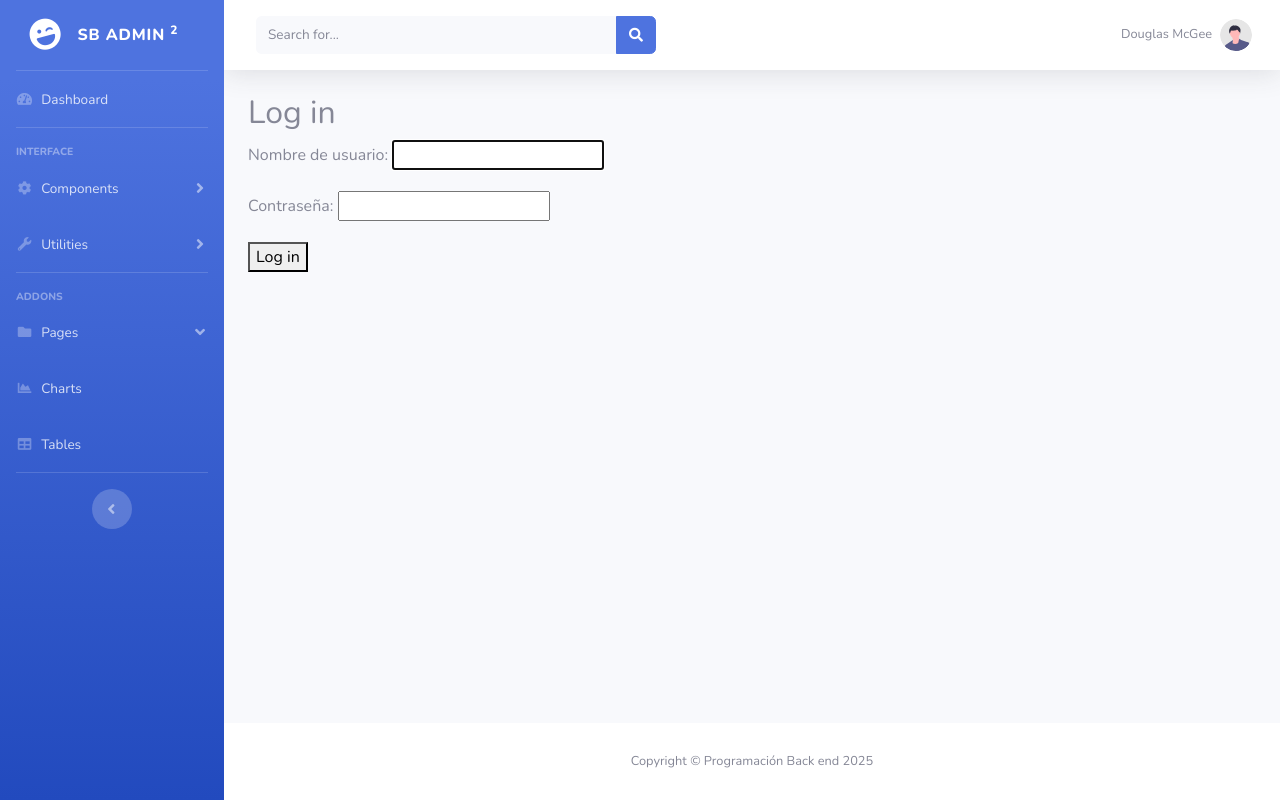
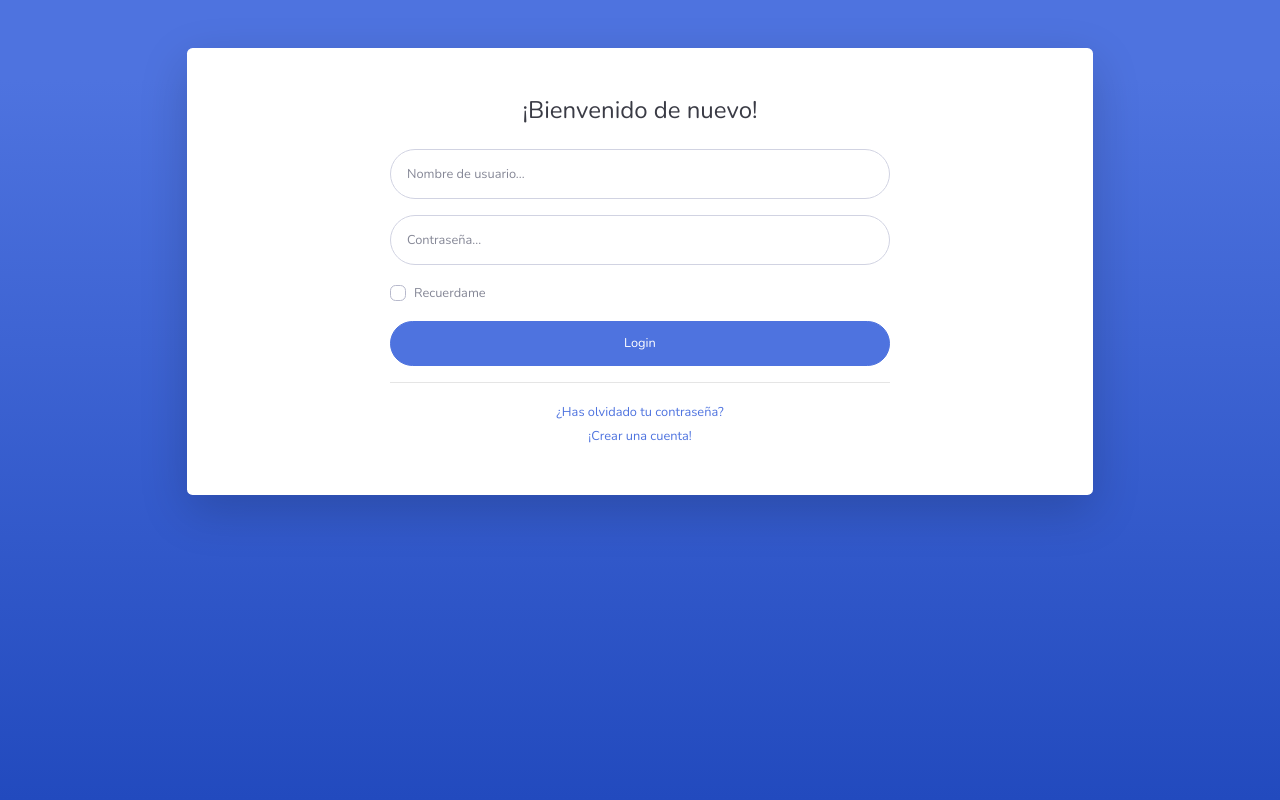
Before and after one commit to CristofherAndres/loginProyecto, a Django app: page /accounts/login/ in a window 1280 px wide. Run offline with Django 5.2, Linux system fonts and the light colour scheme; some libraries are stand-ins or nearby versions.

Commit message:
Login y solicitud de ingreso con login

```diff
--- a/accounts/views.py
+++ b/accounts/views.py
@@ -2,9 +2,14 @@ from django.shortcuts import render
 from django.urls import reverse_lazy
 from django.views.generic import CreateView
 from django.contrib.auth.forms import UserCreationForm
+from django.contrib.auth.decorators import login_required
 
 # Create your views here.
 class SignUpView(CreateView):
     form_class = UserCreationForm
     success_url = reverse_lazy("login")
     template_name = "registration/signup.html"
+
+@login_required
+def home(request):
+    return render(request,"home.html")
--- a/loginProyecto/settings.py
+++ b/loginProyecto/settings.py
@@ -131,5 +131,5 @@ DEFAULT_AUTO_FIELD = 'django.db.models.BigAutoField'
 
 #RUTAS REDIRECCIONAMIENTO
 LOGIN_REDIRECT_URL = "home"
-LOGOUT_REDIRECT_URL = "home"
+LOGOUT_REDIRECT_URL = "login"
 EMAIL_BACKEND = "django.core.mail.backends.console.EmailBackend"
--- a/loginProyecto/urls.py
+++ b/loginProyecto/urls.py
@@ -17,10 +17,14 @@ Including another URLconf
 from django.contrib import admin
 from django.urls import path, include
 from django.views.generic.base import TemplateView
+from accounts.views import *
+
+#   path('',TemplateView.as_view(template_name="home.html"), name="home")
+
 
 urlpatterns = [
     path('admin/', admin.site.urls),
     path('accounts/', include("accounts.urls")),
     path('accounts/', include("django.contrib.auth.urls")),
-    path('',TemplateView.as_view(template_name="home.html"), name="home")
+    path('',home,name="home")
 ]
--- /dev/null
+++ b/templates/base_login.html
@@ -0,0 +1,61 @@
+<!DOCTYPE html>
+{% load static %}
+<html lang="en">
+
+<head>
+
+    <meta charset="utf-8">
+    <meta http-equiv="X-UA-Compatible" content="IE=edge">
+    <meta name="viewport" content="width=device-width, initial-scale=1, shrink-to-fit=no">
+    <meta name="description" content="">
+    <meta name="author" content="">
+
+    <title>SB Admin 2 - Login</title>
+
+    <!-- Custom fonts for this template-->
+    <link href="{% static 'vendor/fontawesome-free/css/all.min.css' %}" rel="stylesheet" type="text/css">
+    <link
+        href="https://fonts.googleapis.com/css?family=Nunito:200,200i,300,300i,400,400i,600,600i,700,700i,800,800i,900,900i"
+        rel="stylesheet">
+
+    <!-- Custom styles for this template-->
+    <link href="{% static 'css/sb-admin-2.min.css' %}" rel="stylesheet">
+
+</head>
+
+<body class="bg-gradient-primary">
+
+    <div class="container">
+
+        <!-- Outer Row -->
+        <div class="row justify-content-center">
+
+            <div class="col-xl-10 col-lg-12 col-md-9">
+
+                <div class="card o-hidden border-0 shadow-lg my-5">
+                    <div class="card-body p-0">
+                        <!-- Nested Row within Card Body -->
+                        {% block contenido %}
+                        {% endblock %}
+                    </div>
+                </div>
+
+            </div>
+
+        </div>
+
+    </div>
+
+    <!-- Bootstrap core JavaScript-->
+    <script src="{% static 'vendor/jquery/jquery.min.js' %}"></script>
+    <script src="{% static 'vendor/bootstrap/js/bootstrap.bundle.min.js' %}"></script>
+
+    <!-- Core plugin JavaScript-->
+    <script src="{% static 'vendor/jquery-easing/jquery.easing.min.js' %}"></script>
+
+    <!-- Custom scripts for all pages-->
+    <script src="{% static 'js/sb-admin-2.min.js' %}"></script>
+
+</body>
+
+</html>
--- a/templates/menu/extras.html
+++ b/templates/menu/extras.html
@@ -9,15 +9,19 @@
     <div class="modal-dialog" role="document">
         <div class="modal-content">
             <div class="modal-header">
-                    <h5 class="modal-title" id="exampleModalLabel">Ready to Leave?</h5>
+                <h5 class="modal-title" id="exampleModalLabel">¿Estas seguro?</h5>
                 <button class="close" type="button" data-dismiss="modal" aria-label="Close">
                     <span aria-hidden="true">×</span>
                 </button>
             </div>
-                <div class="modal-body">Select "Logout" below if you are ready to end your current session.</div>
+            <div class="modal-body">Si seleccionas "Logout" tu estaras cerrando tu sesión</div>
             <div class="modal-footer">
-                    <button class="btn btn-secondary" type="button" data-dismiss="modal">Cancel</button>
-                    <a class="btn btn-primary" href="login.html">Logout</a>
+                <button class="btn btn-secondary" type="button" data-dismiss="modal">Cancelar</button>
+                <form action="{% url 'logout' %}" method="post">
+                    {% csrf_token %}
+                    <button class="btn btn-danger" type="submit">Logout</button>
+                </form>
+
             </div>
         </div>
     </div>
--- a/templates/registration/login.html
+++ b/templates/registration/login.html
@@ -1,14 +1,44 @@
-{% extends 'base.html' %}
+{% extends 'base_login.html' %}
 
 {% block titulo %} Login {% endblock %}
 
 {% block contenido %}
 
-<h2>Log in</h2>
-    <form method="post">
-        {% csrf_token %}
-        {{form.as_p}}
-        <button type="submit">Log in</button>
-    </form>
+<div class="row justify-content-center">
+    <div class="col-lg-8">
+        <div class="p-5">
+            <div class="text-center">
+                <h1 class="h4 text-gray-900 mb-4">¡Bienvenido de nuevo!</h1>
+            </div>
+            <form class="user" method="post">
+                {% csrf_token %}
+                <div class="form-group">
+                    <input type="text" class="form-control form-control-user" id="id_username" name="username"
+                        placeholder="Nombre de usuario...">
+                </div>
+                <div class="form-group">
+                    <input type="password" class="form-control form-control-user" id="id_password" name="password"
+                        placeholder="Contraseña...">
+                </div>
+                <div class="form-group">
+                    <div class="custom-control custom-checkbox small">
+                        <input type="checkbox" class="custom-control-input" id="customCheck">
+                        <label class="custom-control-label" for="customCheck">Recuerdame</label>
+                    </div>
+                </div>
+                <button type="submit" class="btn btn-primary btn-user btn-block">
+                    Login
+                </button>
+            </form>
+            <hr>
+            <div class="text-center">
+                <a class="small" href="{% url 'password_reset' %}">¿Has olvidado tu contraseña?</a>
+            </div>
+            <div class="text-center">
+                <a class="small" href="register.html">¡Crear una cuenta!</a>
+            </div>
+        </div>
+    </div>
+</div>
 
 {% endblock %}
```
Also changed, not shown: templates/home.html (+3 -5 lines). Lines whose indentation alone changed are shown as unchanged.
